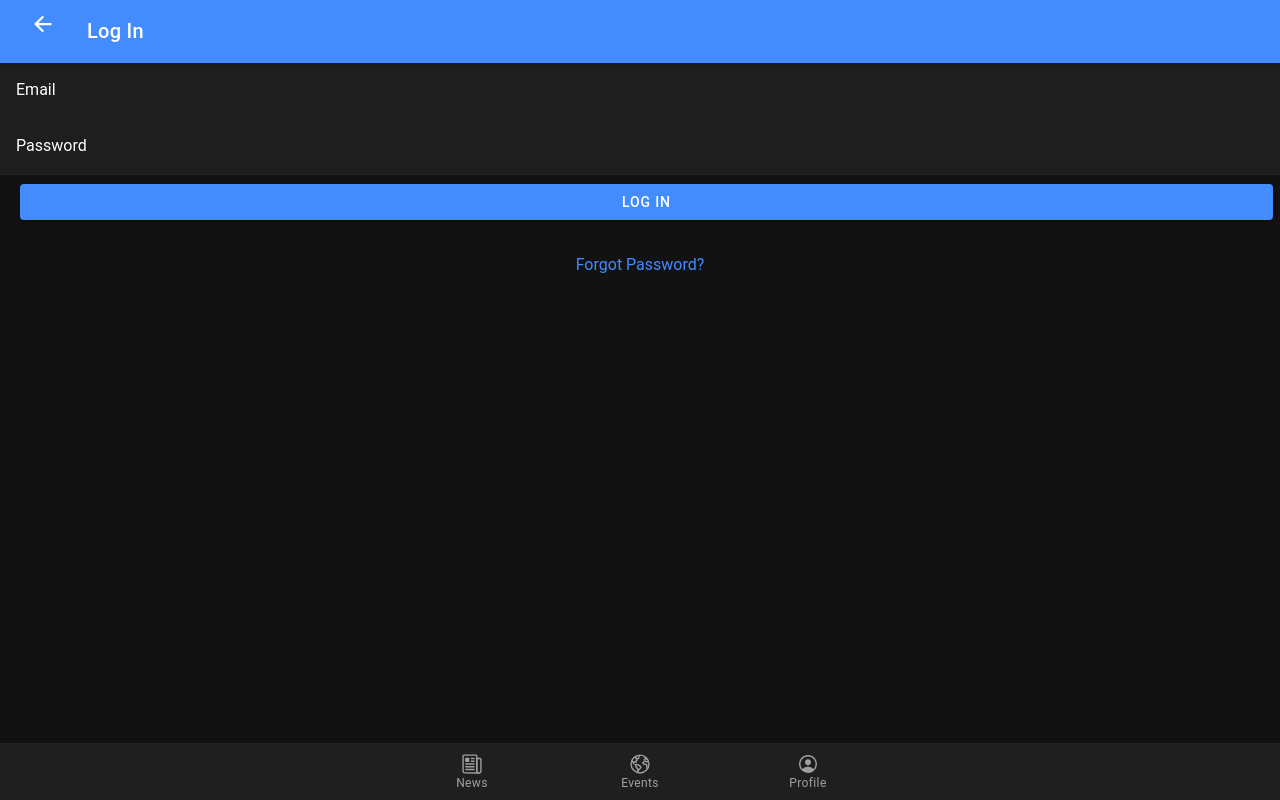
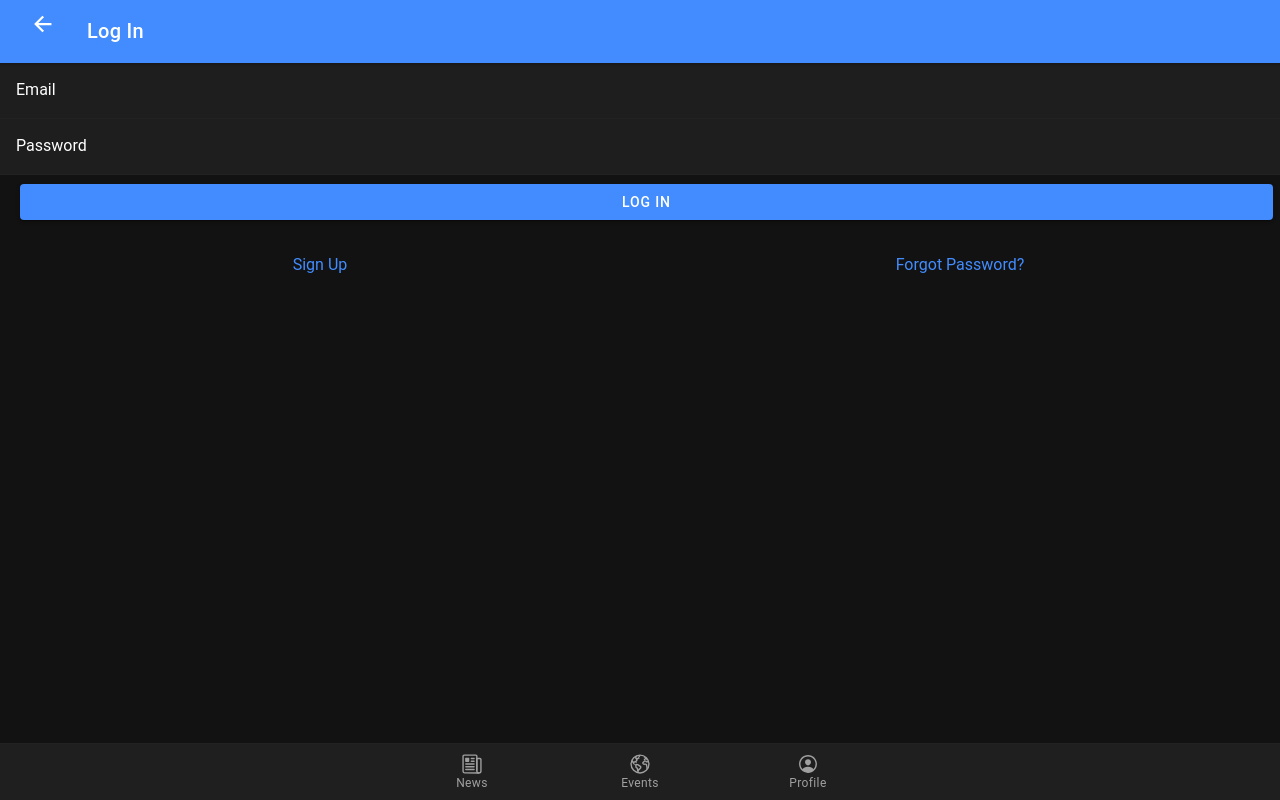
Before and after one commit to myOhana/MyNatur.Space, a React (Create React App) app: page /login in a window 1280 px wide. Built offline with nearby package versions, Linux system fonts and the light colour scheme; no server answers.

Commit message:
signup added to login

```diff
--- a/src/pages/Auth/Login.js
+++ b/src/pages/Auth/Login.js
@@ -85,6 +85,11 @@ const Login = (props) => {
         </IonRow>
         <IonRow>
           <IonCol class="ion-text-center ion-padding-vertical">
+            <IonRouterLink routerLink={`/register`}>
+              Sign Up
+            </IonRouterLink>
+          </IonCol>
+          <IonCol class="ion-text-center ion-padding-vertical">
             <IonRouterLink routerLink={`/forgot`}>
               Forgot Password?
             </IonRouterLink>
--- a/src/pages/Headers/NavHeader.js
+++ b/src/pages/Headers/NavHeader.js
@@ -12,7 +12,7 @@ const NavHeader = ({ title }) => {
         <IonHeader>
             <IonToolbar color="primary">
                 <IonButtons slot="start">
-                    <IonBackButton defaultHref="/" />
+                    <IonBackButton defaultHref="/login" />
                 </IonButtons>
                 <IonTitle>{title}</IonTitle>
             </IonToolbar>
```
Lines whose indentation alone changed are shown as unchanged.
